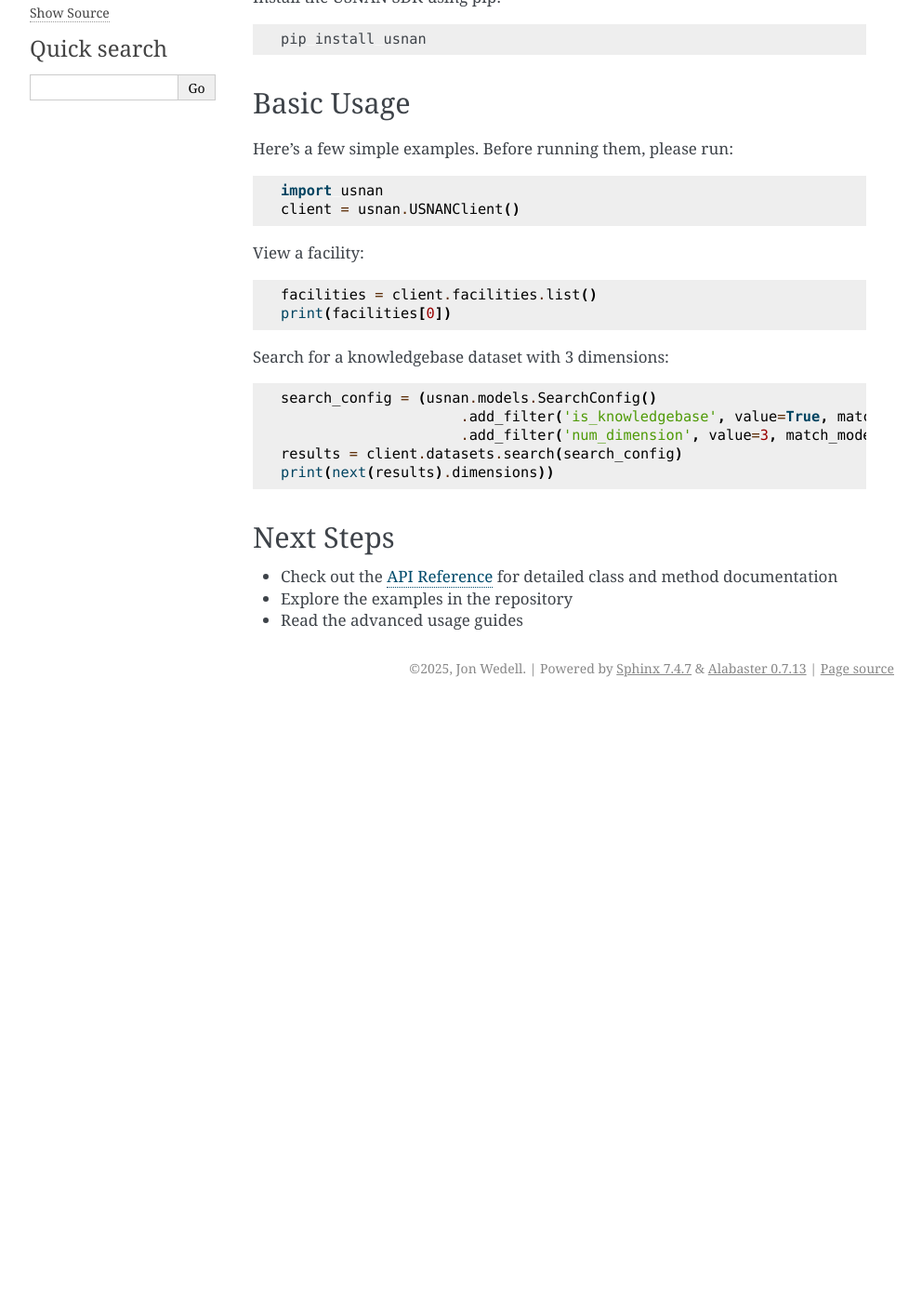
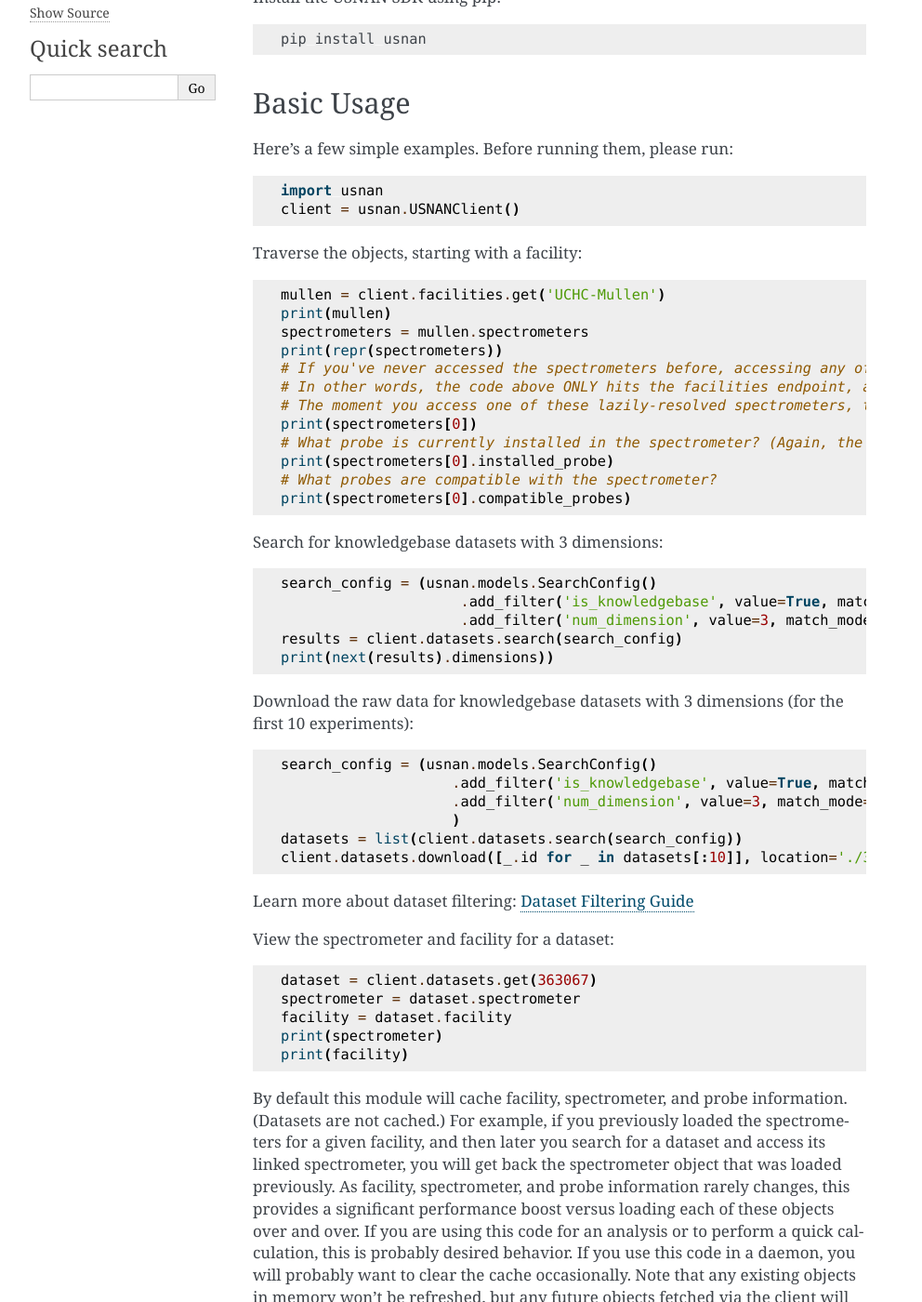
Before and after one commit to NanNMR/PythonSDK, a Sphinx documentation site: the page built from source/quickstart.rst, in a window 1280 px wide and 1400 px high, scrolled down 231 px. Shown: the whole window at 93% size, without its empty margins (148-1140 px from the left). Built offline with Sphinx 7.4.7, drawn with Linux system fonts in a browser that asks for light colours; before the commit the page ends 989 px from its top, so only the background shows below that; some of the changed text lies outside the part shown.

Commit message:
Add a lot of documentation to the quick start.

```diff
--- a/source/quickstart.rst
+++ b/source/quickstart.rst
@@ -22,15 +22,25 @@ Here's a few simple examples. Before running them, please run:
    import usnan
    client = usnan.USNANClient()
 
-View a facility:
+Traverse the objects, starting with a facility:
 
 .. code-block:: python
 
-   facilities = client.facilities.list()
-   print(facilities[0])
+   mullen = client.facilities.get('UCHC-Mullen')
+   print(mullen)
+   spectrometers = mullen.spectrometers
+   print(repr(spectrometers))
+   # If you've never accessed the spectrometers before, accessing any of their properties will automatically fetch them.
+   # In other words, the code above ONLY hits the facilities endpoint, and represents the linked spectrometers solely by their ID.
+   # The moment you access one of these lazily-resolved spectrometers, the module will automatilly hit the spectrometers endpoint to fetch it.
+   print(spectrometers[0])
+   # What probe is currently installed in the spectrometer? (Again, the probes were not actually fetched until accessed.)
+   print(spectrometers[0].installed_probe)
+   # What probes are compatible with the spectrometer?
+   print(spectrometers[0].compatible_probes)
 
 
-Search for a knowledgebase dataset with 3 dimensions:
+Search for knowledgebase datasets with 3 dimensions:
 
 .. code-block:: python
 
@@ -40,9 +50,47 @@ Search for a knowledgebase dataset with 3 dimensions:
    results = client.datasets.search(search_config)
    print(next(results).dimensions))
 
+Download the raw data for knowledgebase datasets with 3 dimensions (for the first 10 experiments):
+
+.. code-block:: python
+
+    search_config = (usnan.models.SearchConfig()
+                        .add_filter('is_knowledgebase', value=True, match_mode='equals')
+                        .add_filter('num_dimension', value=3, match_mode='equals')
+                        )
+    datasets = list(client.datasets.search(search_config))
+    client.datasets.download([_.id for _ in datasets[:10]], location='./3d_knowledgebase')
+
+Learn more about dataset filtering: :doc:`filters`
+
+View the spectrometer and facility for a dataset:
+
+.. code-block:: python
+
+   dataset = client.datasets.get(363067)
+   spectrometer = dataset.spectrometer
+   facility = dataset.facility
+   print(spectrometer)
+   print(facility)
+
+
+By default this module will cache facility, spectrometer, and probe information. (Datasets are not cached.) For example, if you
+previously loaded the spectrometers for a given facility, and then later you search for a dataset and access its linked spectrometer,
+you will get back the spectrometer object that was loaded previously. As facility, spectrometer, and probe information rarely changes,
+this provides a significant performance boost versus loading each of these objects over and over. If you are using this code for an analysis
+or to perform a quick calculation, this is probably desired behavior. If you use this code in a daemon, you will probably want to clear the cache
+occasionally. Note that any existing objects in memory won't be refreshed, but any future objects fetched via the client will use the newly fetched objects.
+
+It's easy to clear the cache:
+
+.. code-block:: python
+
+    client.clear_cache()
+
+
 Next Steps
 ----------
 
-* Check out the :doc:`api` for detailed class and method documentation
-* Explore the examples in the repository
-* Read the advanced usage guides
+* Use the built in python `help()`, your IDE, or the full documentation :doc:`dataclasses` to learn more about what attributes each object has.
+* Check out the :doc:`api` for detailed API documentation. This is not particularly relevant if you are only using this module, but may be helpful to see the structure of the data objects.
+* Explore the examples in the repository in the tests folder.
```
Also changed, not shown: 1 other file.
